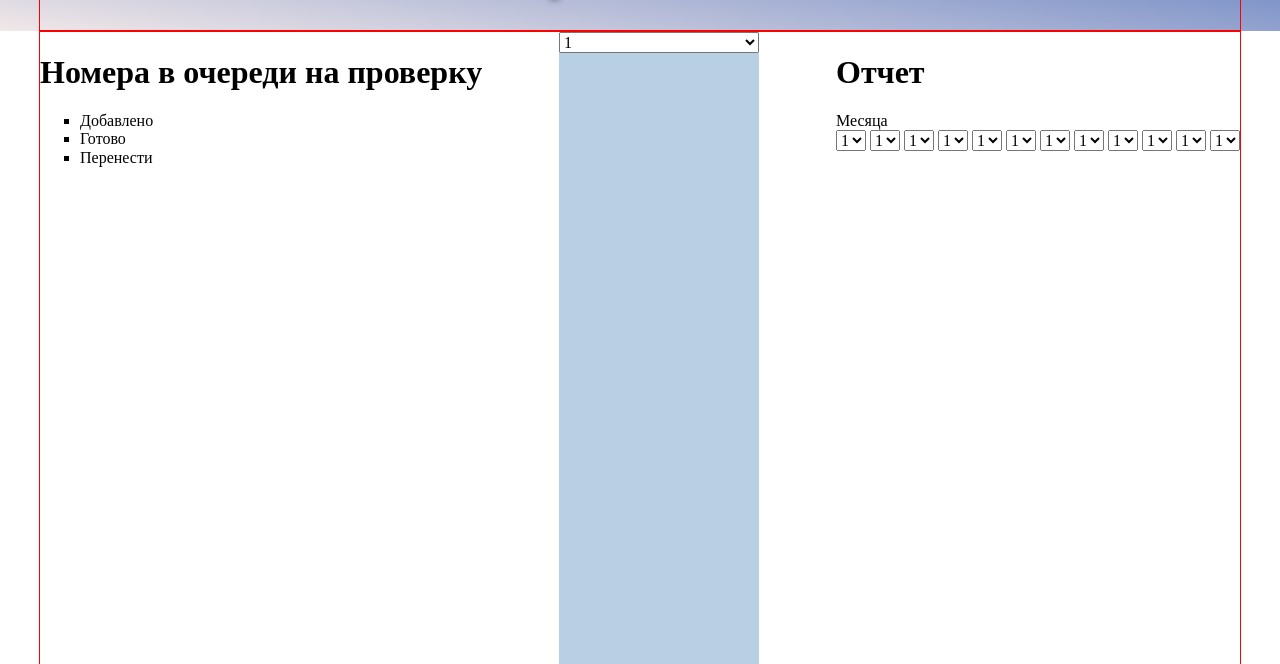
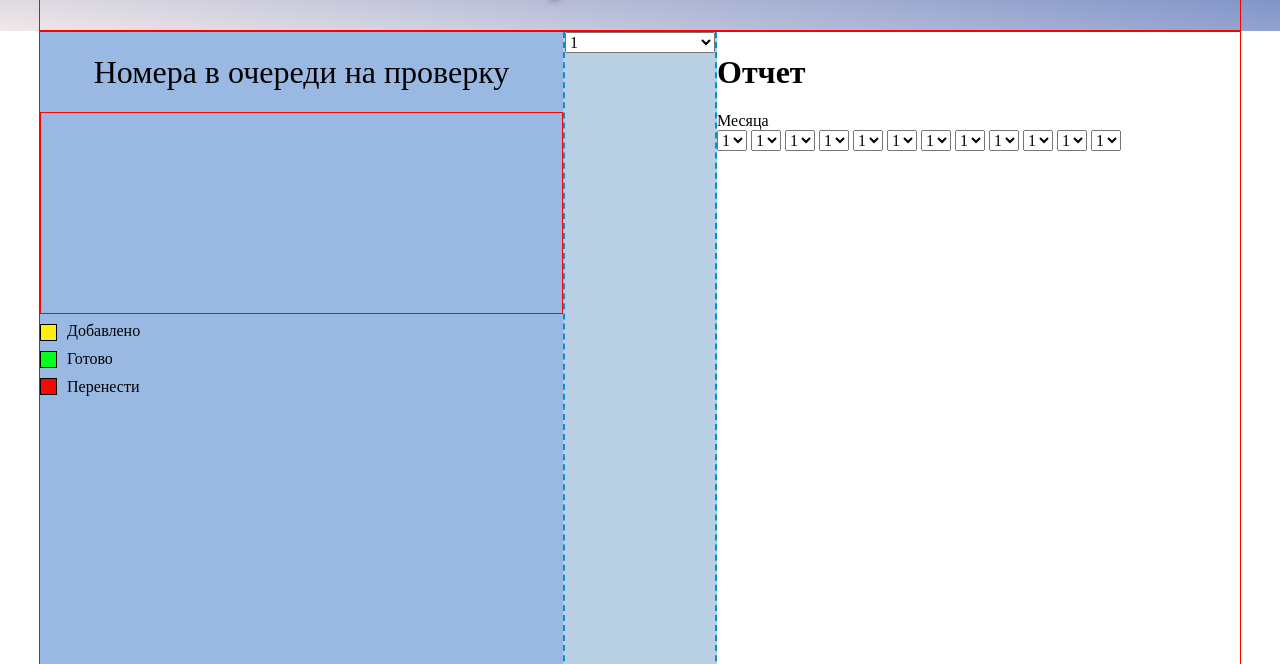
Before and after one commit to Dijen/-effective-system, a website: page index.html in a window 1280 px wide. Shown: the part 136-800 px from the top of the page. Drawn offline with Linux system fonts and the light colour scheme.

Commit message:
fixed: index.html, add file _report.sass and _block.sass

```diff
--- a/index.html
+++ b/index.html
@@ -13,8 +13,8 @@
     <header class="header">
         <div class="container">
             <section class="section">
-                <div class="logo">
-                    <img class="logo__image" src="./img/logo/logo.jpg" alt="Логотип">
+                <div class="header__logo">
+                    <img class="header__logo-image" src="./img/logo/logo.jpg" alt="Логотип">
                 </div>
                 <div class="heading">
                     <h1 class="heading__attachment">Приложения</h1>
@@ -28,21 +28,26 @@
     <main>
         <div class="container">
             <section class="block">
-                <h1 class="heading">Номера в очереди на проверку</h1>
+                <h1 class="block__heading">Номера в очереди на проверку</h1>
                 <div class="verification">
                     <!--verification-проверка(в'эрифэкейшен) -->
 
                 </div>
                 <div class="options">
+                    <div class="options__square">
+                        <div class="div options__square-yellow"></div>
+                        <div class="div options__square-green"></div>
+                        <div class="div options__square-red"></div>
+                    </div>
                     <!-- options-варианты(опш'енс) -->
-                    <ul type="square">
-                        <li id="">
+                    <ul>
+                        <li class="options__added" id="">
                             Добавлено
                         </li>
-                        <li id="">
+                        <li class="options__done" id="">
                             Готово
                         </li>
-                        <li id="">
+                        <li class="options__move" id="">
                             Перенести
                         </li>
                     </ul>
--- a/sass/style.sass
+++ b/sass/style.sass
@@ -1,5 +1,8 @@
+@import 'templates/block'
 @import 'templates/header'
+@import 'templates/report'
 @import 'templates/room'
+
 
 @import 'variables'
 @import 'grid'
--- /dev/null
+++ b/sass/templates/_block.sass
@@ -0,0 +1,29 @@
+.block
+  margin: 0
+  width: 550px
+  background-color: rgba(20, 93, 187, 0.432)
+  &__heading
+    text-align: center
+    font-weight: normal
+  .verification
+    height: 200px
+    border: 1px solid red
+  .options
+    display: flex
+    .div
+      margin-top: 10px
+      width: 15px
+      height: 15px
+      border: 1px solid black
+    &__square-yellow
+      background-color: #ffee05
+    &__square-green
+      background-color: #05ff1a
+    &__square-red
+      background-color: #ff0505
+    ul
+      margin: 3px 0
+      padding-left: 10px
+      line-height: 28px
+      li
+        list-style-type: none
--- a/sass/templates/_header.sass
+++ b/sass/templates/_header.sass
@@ -2,19 +2,19 @@
   margin: 0 auto
   max-height: 100%
   background: linear-gradient(to top right, #f1e8e8, #335cb4)
+  .section
+    width: 100%
+  &__logo-image
+    margin: 10px
+    height: 50px
+    box-shadow: 20px 15px 10px rgba(53, 50, 50, 0.322)
+  img:hover
+    box-shadow: 0 0 10px rgb(99, 69, 156)
   .heading
+    text-align: center
     &__attachment
       margin-top: 0
       text-align: center
       font-size: 50px
       font-weight: normal
       text-shadow: 7px 4px 7px #353232
-.section
-  width: 100%
-.logo
-  &__image
-    margin: 10px
-    height: 50px
-    box-shadow: 20px 15px 10px rgba(53, 50, 50, 0.322)
-  img:hover
-    box-shadow: 0 0 10px rgb(99, 69, 156)
--- /dev/null
+++ b/sass/templates/_report.sass
@@ -0,0 +1,3 @@
+.report
+  margin: 0
+  width: 550px
--- a/sass/templates/_room.sass
+++ b/sass/templates/_room.sass
@@ -1,6 +1,8 @@
 .room
-  margin: 0 auto
   height: 100vh
+  width: 150px
   background-color: rgba(68, 128, 184, 0.376)
+  border-left: 2px dashed rgb(12, 142, 202)
+  border-right: 2px dashed rgb(12, 142, 202)
   .ava-rooms
-    width: 200px
+    width: 150px
```
Also changed, not shown: css/style.css.
